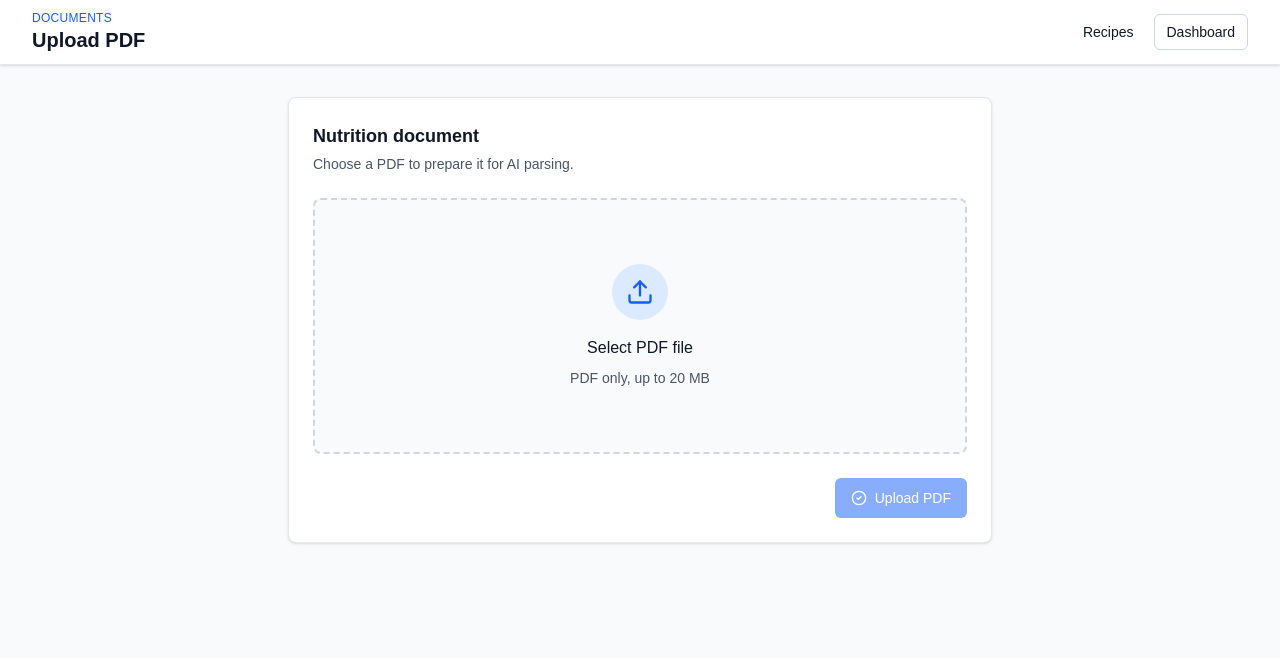
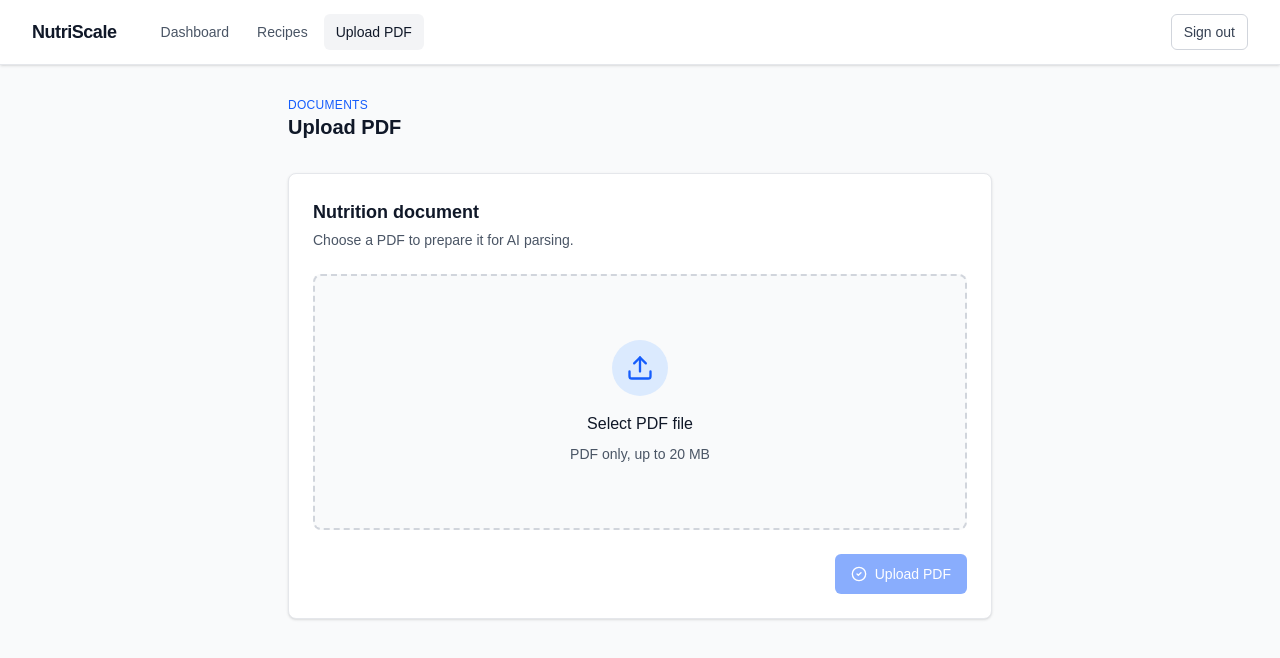
Before and after one commit to WojciechWnek/nutri-scale-fe, a Next.js app: page /upload-pdf in a window 1280 px wide. Shown: the top 658 px of the page. Built offline with nearby package versions, Linux system fonts and the light colour scheme; no server answers.

Commit message:
Move navbar to section layout

```diff
--- a/app/(secured)/dashboard/page.tsx
+++ b/app/(secured)/dashboard/page.tsx
@@ -2,9 +2,7 @@
 
 import { useRouter } from "next/navigation";
 import { useEffect, useState } from "react";
-import { authService } from "@/services/auth.service";
 import { User } from "@/types/auth";
-import { Button } from "@/components/auth/Button";
 import { userService } from "@/services/user.service";
 
 export default function DashboardPage() {
@@ -27,43 +25,16 @@ export default function DashboardPage() {
     fetchUser();
   }, [router]);
 
-  const handleLogout = async () => {
-    await authService.logout();
-    router.push("/signin");
-  };
-
   if (isLoading) {
     return (
-      <div className="min-h-screen flex items-center justify-center">
+      <div className="flex items-center justify-center py-20">
         <div className="animate-spin rounded-full h-12 w-12 border-t-2 border-b-2 border-blue-600"></div>
       </div>
     );
   }
 
   return (
-    <div className="min-h-screen bg-gray-50 dark:bg-gray-900">
-      <nav className="bg-white dark:bg-gray-800 shadow-sm">
-        <div className="max-w-7xl mx-auto px-4 sm:px-6 lg:px-8">
-          <div className="flex justify-between h-16 items-center">
-            <h1 className="text-xl font-bold text-gray-900 dark:text-white">
-              Dashboard
-            </h1>
-            <div className="flex items-center gap-3">
-              <Button onClick={() => router.push("/recipes")} variant="ghost" size="sm">
-                Recipes
-              </Button>
-              <Button onClick={() => router.push("/upload-pdf")} variant="ghost" size="sm">
-                Upload PDF
-              </Button>
-              <Button onClick={handleLogout} variant="outline" size="sm">
-                Sign out
-              </Button>
-            </div>
-          </div>
-        </div>
-      </nav>
-
-      <main className="max-w-7xl mx-auto py-6 sm:px-6 lg:px-8">
+    <main className="mx-auto max-w-7xl px-4 py-6 sm:px-6 lg:px-8">
       <div className="px-4 py-6 sm:px-0">
         <div className="bg-white dark:bg-gray-800 rounded-lg shadow px-5 py-6">
           <h2 className="text-lg font-medium text-gray-900 dark:text-white mb-4">
@@ -76,6 +47,5 @@ export default function DashboardPage() {
         </div>
       </div>
     </main>
-    </div>
   );
 }
--- /dev/null
+++ b/app/(secured)/layout.tsx
@@ -0,0 +1,64 @@
+"use client";
+
+import Link from "next/link";
+import { usePathname, useRouter } from "next/navigation";
+import { authService } from "@/services/auth.service";
+
+const navLinks = [
+  { href: "/dashboard", label: "Dashboard" },
+  { href: "/recipes", label: "Recipes" },
+  { href: "/upload-pdf", label: "Upload PDF" },
+];
+
+export default function SecuredLayout({ children }: { children: React.ReactNode }) {
+  const pathname = usePathname();
+  const router = useRouter();
+
+  const handleLogout = async () => {
+    await authService.logout();
+    router.push("/signin");
+  };
+
+  return (
+    <div className="min-h-screen bg-gray-50 text-gray-900 dark:bg-gray-900 dark:text-white">
+      <nav className="border-b border-gray-200 bg-white shadow-sm dark:border-gray-700 dark:bg-gray-800">
+        <div className="mx-auto flex h-16 max-w-7xl items-center justify-between px-4 sm:px-6 lg:px-8">
+          <div className="flex items-center gap-8">
+            <Link href="/dashboard" className="text-lg font-bold tracking-tight">
+              NutriScale
+            </Link>
+            <div className="flex items-center gap-1">
+              {navLinks.map((link) => {
+                const isActive =
+                  link.href === "/dashboard"
+                    ? pathname === "/dashboard"
+                    : pathname.startsWith(link.href);
+
+                return (
+                  <Link
+                    key={link.href}
+                    href={link.href}
+                    className={`inline-flex h-9 items-center justify-center rounded-md px-3 text-sm font-medium transition-colors ${
+                      isActive
+                        ? "bg-gray-100 text-gray-900 dark:bg-gray-700 dark:text-white"
+                        : "text-gray-600 hover:bg-gray-100 hover:text-gray-900 dark:text-gray-400 dark:hover:bg-gray-700 dark:hover:text-white"
+                    }`}
+                  >
+                    {link.label}
+                  </Link>
+                );
+              })}
+            </div>
+          </div>
+          <button
+            onClick={handleLogout}
+            className="inline-flex h-9 items-center justify-center rounded-md border border-gray-300 bg-transparent px-3 text-sm font-medium text-gray-700 transition-colors hover:bg-gray-100 dark:border-gray-600 dark:text-gray-300 dark:hover:bg-gray-700"
+          >
+            Sign out
+          </button>
+        </div>
+      </nav>
+      {children}
+    </div>
+  );
+}
--- a/app/(secured)/recipes/[id]/page.tsx
+++ b/app/(secured)/recipes/[id]/page.tsx
@@ -54,24 +54,16 @@ export default function RecipeDetailsPage() {
   };
 
   return (
-    <div className="min-h-screen bg-gray-50 text-gray-900 dark:bg-gray-900 dark:text-white">
-      <nav className="border-b border-gray-200 bg-white shadow-sm dark:border-gray-700 dark:bg-gray-800">
-        <div className="mx-auto flex h-16 max-w-5xl items-center justify-between px-4 sm:px-6 lg:px-8">
+    <>
+      <div className="mx-auto max-w-5xl px-4 pt-8 sm:px-6 lg:px-8">
         <Link
           href="/recipes"
-            className="inline-flex h-9 items-center justify-center rounded-md px-3 text-sm font-medium text-gray-900 transition-colors hover:bg-gray-100 dark:text-gray-100 dark:hover:bg-gray-800"
+          className="inline-flex h-9 items-center justify-center rounded-md px-3 text-sm font-medium text-gray-600 transition-colors hover:bg-gray-100 hover:text-gray-900 dark:text-gray-400 dark:hover:bg-gray-700 dark:hover:text-white"
         >
           <ArrowLeft className="mr-2 h-4 w-4" aria-hidden="true" />
           Recipes
         </Link>
-          <Link
-            href="/upload-pdf"
-            className="inline-flex h-9 items-center justify-center rounded-md border border-gray-300 bg-transparent px-3 text-sm font-medium text-gray-900 transition-colors hover:bg-gray-100 dark:border-gray-600 dark:text-gray-100 dark:hover:bg-gray-800"
-          >
-            Upload PDF
-          </Link>
       </div>
-      </nav>
 
       <main className="mx-auto max-w-5xl px-4 py-8 sm:px-6 lg:px-8">
         {isLoading && (
@@ -196,6 +188,6 @@ export default function RecipeDetailsPage() {
           </article>
         )}
       </main>
-    </div>
+    </>
   );
 }
--- a/app/(secured)/recipes/page.tsx
+++ b/app/(secured)/recipes/page.tsx
@@ -35,9 +35,8 @@ export default function RecipesPage() {
   }, []);
 
   return (
-    <div className="min-h-screen bg-gray-50 text-gray-900 dark:bg-gray-900 dark:text-white">
-      <nav className="border-b border-gray-200 bg-white shadow-sm dark:border-gray-700 dark:bg-gray-800">
-        <div className="mx-auto flex h-16 max-w-7xl items-center justify-between px-4 sm:px-6 lg:px-8">
+    <>
+      <div className="mx-auto flex max-w-5xl items-center justify-between px-4 pt-8 sm:px-6 lg:px-8">
         <div>
           <p className="text-xs font-medium uppercase tracking-wide text-blue-600 dark:text-blue-400">
             Recipes
@@ -49,15 +48,8 @@ export default function RecipesPage() {
             <RefreshCw className="mr-2 h-4 w-4" aria-hidden="true" />
             Refresh
           </Button>
-            <Link
-              href="/upload-pdf"
-              className="inline-flex h-9 items-center justify-center rounded-md border border-gray-300 bg-transparent px-3 text-sm font-medium text-gray-900 transition-colors hover:bg-gray-100 dark:border-gray-600 dark:text-gray-100 dark:hover:bg-gray-800"
-            >
-              Upload PDF
-            </Link>
         </div>
       </div>
-      </nav>
 
       <main className="mx-auto max-w-5xl px-4 py-8 sm:px-6 lg:px-8">
         {isLoading && (
@@ -125,6 +117,6 @@ export default function RecipesPage() {
           </div>
         )}
       </main>
-    </div>
+    </>
   );
 }
--- a/app/(secured)/upload-pdf/page.tsx
+++ b/app/(secured)/upload-pdf/page.tsx
@@ -94,31 +94,13 @@ export default function UploadPdfPage() {
   };
 
   return (
-    <div className="min-h-screen bg-gray-50 text-gray-900 dark:bg-gray-900 dark:text-white">
-      <nav className="border-b border-gray-200 bg-white shadow-sm dark:border-gray-700 dark:bg-gray-800">
-        <div className="mx-auto flex h-16 max-w-7xl items-center justify-between px-4 sm:px-6 lg:px-8">
-          <div>
-            <p className="text-xs font-medium uppercase tracking-wide text-blue-600 dark:text-blue-400">
-              Documents
-            </p>
-            <h1 className="text-xl font-bold">Upload PDF</h1>
-          </div>
-          <div className="flex items-center gap-2">
-            <Link
-              href="/recipes"
-              className="inline-flex h-9 items-center justify-center rounded-md px-3 text-sm font-medium text-gray-900 transition-colors hover:bg-gray-100 dark:text-gray-100 dark:hover:bg-gray-800"
-            >
-              Recipes
-            </Link>
-            <Link
-              href="/dashboard"
-              className="inline-flex h-9 items-center justify-center rounded-md border border-gray-300 bg-transparent px-3 text-sm font-medium text-gray-900 transition-colors hover:bg-gray-100 dark:border-gray-600 dark:text-gray-100 dark:hover:bg-gray-800"
-            >
-              Dashboard
-            </Link>
-          </div>
-        </div>
-      </nav>
+    <>
+      <div className="mx-auto max-w-3xl px-4 pt-8 sm:px-6 lg:px-8">
+        <p className="text-xs font-medium uppercase tracking-wide text-blue-600 dark:text-blue-400">
+          Documents
+        </p>
+        <h1 className="text-xl font-bold">Upload PDF</h1>
+      </div>
 
       <main className="mx-auto max-w-3xl px-4 py-8 sm:px-6 lg:px-8">
         <section className="rounded-lg border border-gray-200 bg-white p-6 shadow-sm dark:border-gray-700 dark:bg-gray-800">
@@ -211,6 +193,6 @@ export default function UploadPdfPage() {
           </div>
         </section>
       </main>
-    </div>
+    </>
   );
 }
```
Lines whose indentation alone changed are shown as unchanged.
